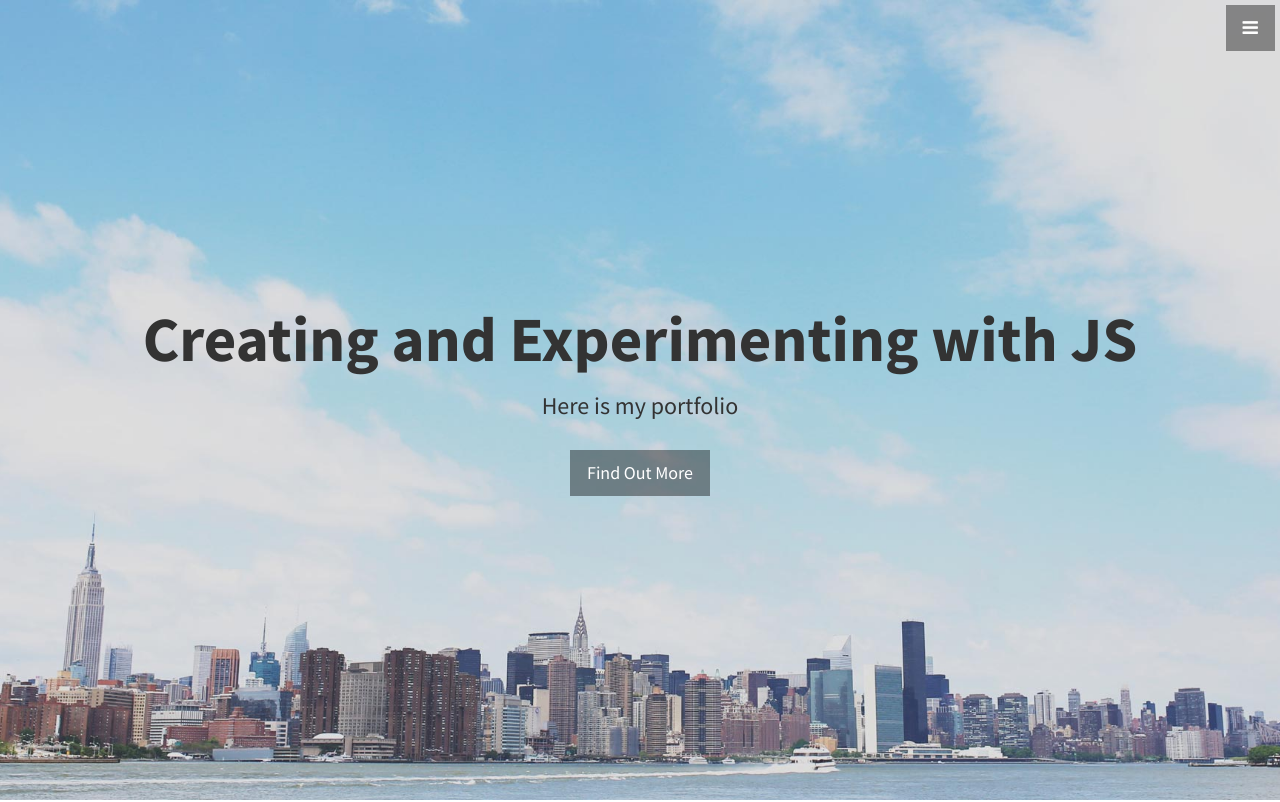
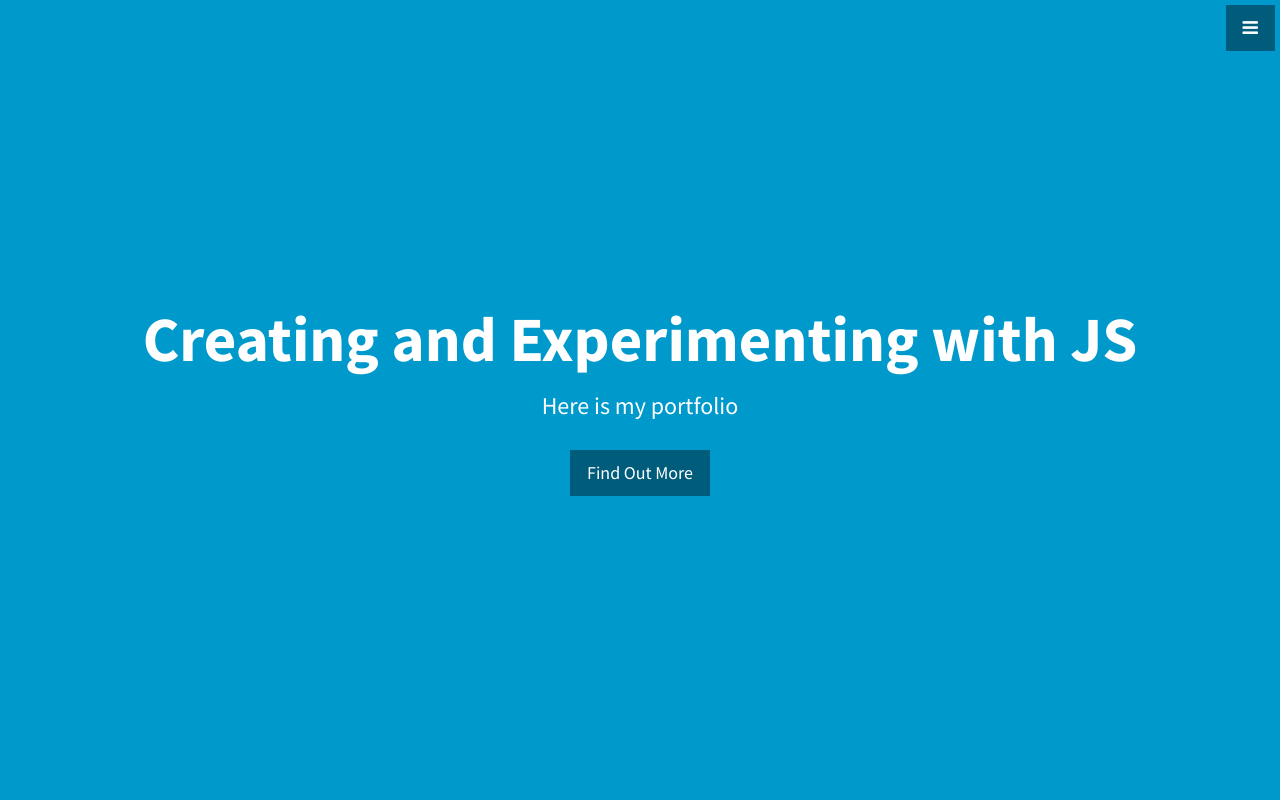
Before and after one commit to kevjose/kevjose.github.io, a plain HTML site: page index.html in a window 1280 px wide. Shown: the top 802 px of the page. Drawn offline with Linux system fonts and the light colour scheme.

Commit message:
Header section style changes

```diff
--- a/css/stylish-portfolio.css
+++ b/css/stylish-portfolio.css
@@ -155,7 +155,9 @@ hr.small {
     position: relative;
     width: 100%;
     height: 100%;
-    background: url(../img/bg.jpg) no-repeat center center scroll;
+    /*background: url(../img/bg.jpg) no-repeat center center scroll;*/
+    background-color: #09c;
+    color: #fff;
     -webkit-background-size: cover;
     -moz-background-size: cover;
     background-size: cover;
```
